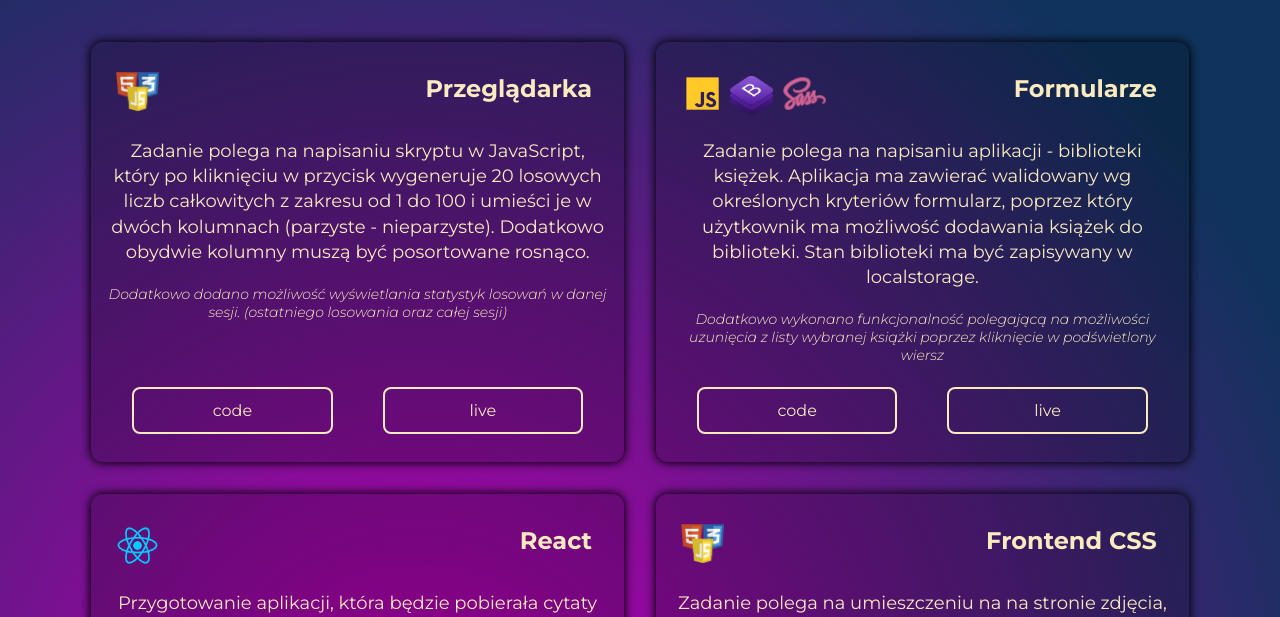
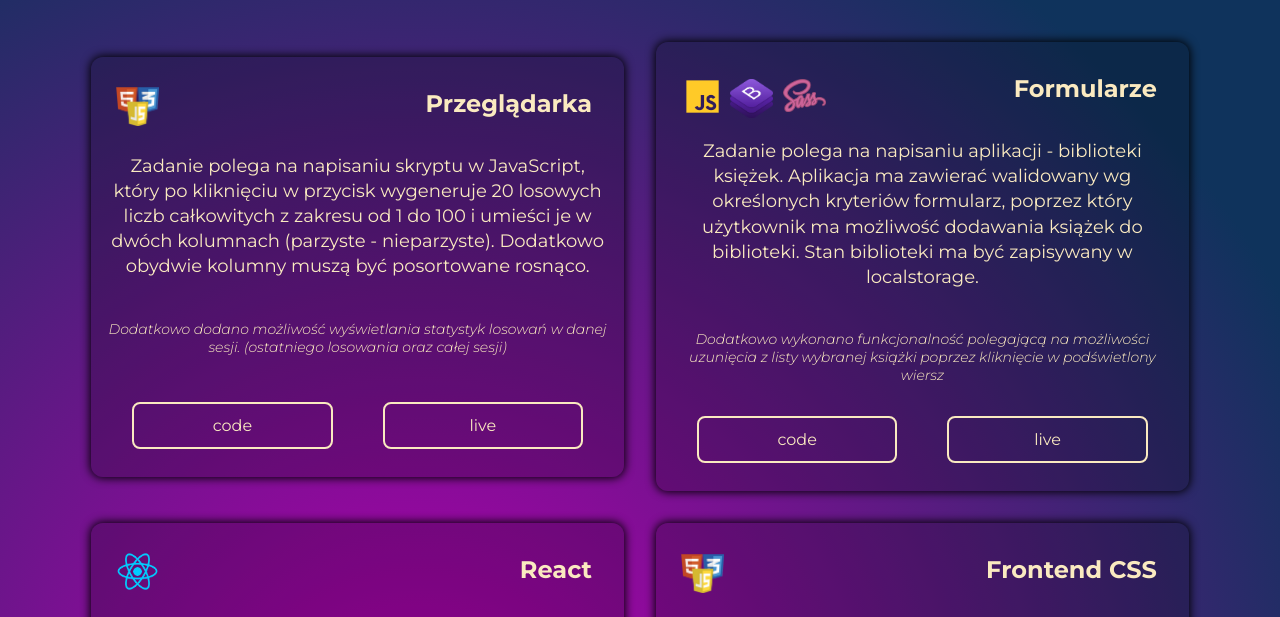
Before and after one commit to WarmuzWojtek/GrupaIT, a plain HTML site: page index.html in a window 1280 px wide. Shown: the part 121-738 px from the top of the page. Drawn offline with Linux system fonts and the light colour scheme.

Commit message:
css fixes

```diff
--- a/style.css
+++ b/style.css
@@ -33,7 +33,7 @@ main {
   align-items: center;
   flex-wrap: wrap;
   min-height: 100vh;
-  padding: 48px 12px;
+  padding: 24px 0;
 }
 
 .taskContainer {
@@ -53,8 +53,8 @@ main {
   transition: 0.3s;
   background-image: url("./assets/js.png"), url("./assets/bootstrap.png"),
     url("./assets/sass.png");
-  background-size: 8%;
-  background-position: 5% 8%, 15% 9%, 26% 9%;
+  background-size: 10%;
+  background-position: 5% 5.5%, 18% 6%, 31% 6%;
   background-repeat: no-repeat;
 }
 .taskContainer:nth-of-type(1) {
@@ -62,6 +62,7 @@ main {
 }
 .taskContainer:nth-of-type(3) {
   background-image: url("./assets/react.png");
+  background-position: 5% 7%;
 }
 .taskContainer:nth-of-type(4) {
   background-image: url("./assets/htmlcssjs.png");
@@ -88,6 +89,7 @@ main {
   font-weight: 300;
   font-style: italic;
   font-size: 14px;
+  margin: 20px 0;
 }
 
 .task {
@@ -113,6 +115,13 @@ main {
   box-shadow: 0px 0px 10px 2px #faeac0;
 }
 
+@media (min-width: 576px) {
+  .taskContainer {
+    background-size: 8%;
+    background-position: 5% 8%, 15% 9%, 26% 9%;
+  }
+}
+
 @media (min-width: 768px) {
   main {
     padding: 12px 48px;
```
